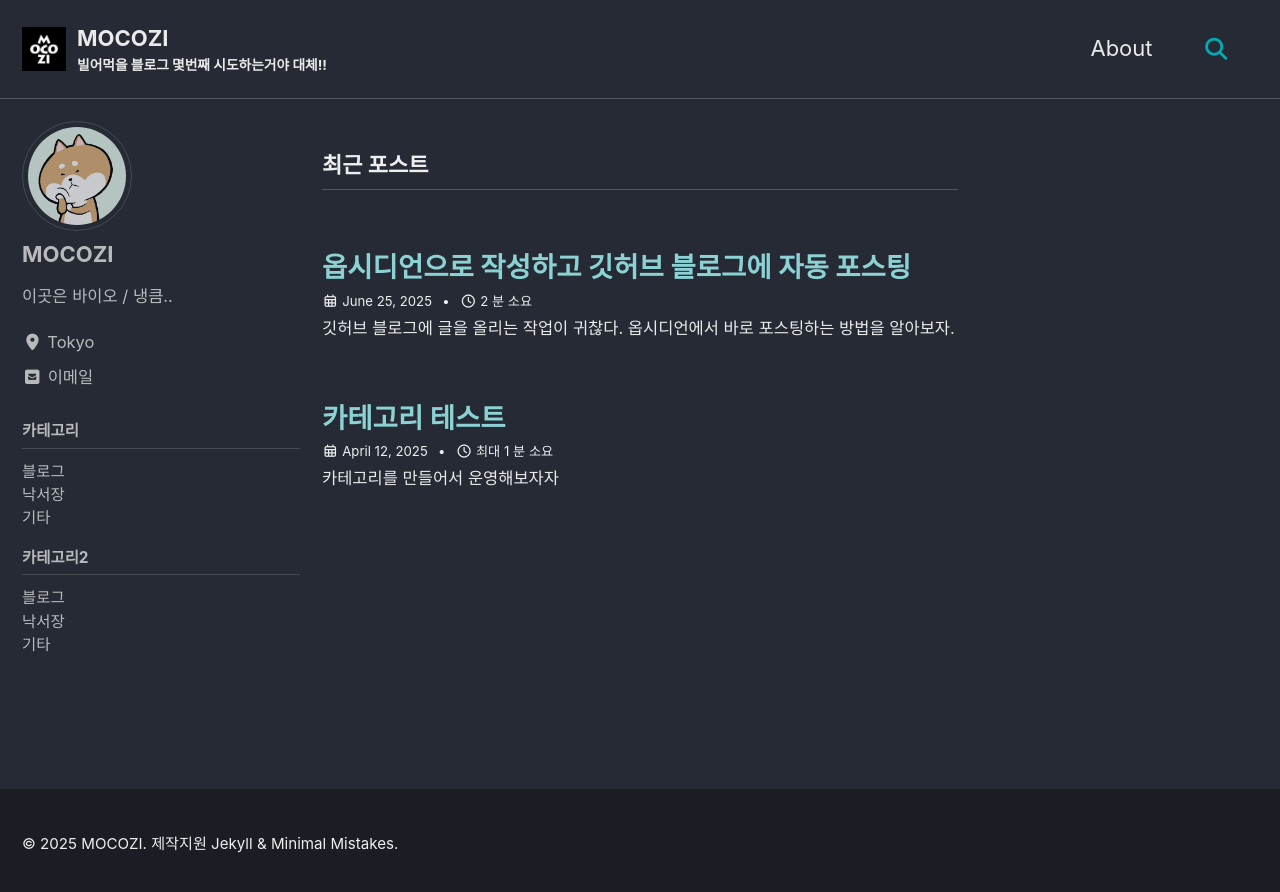
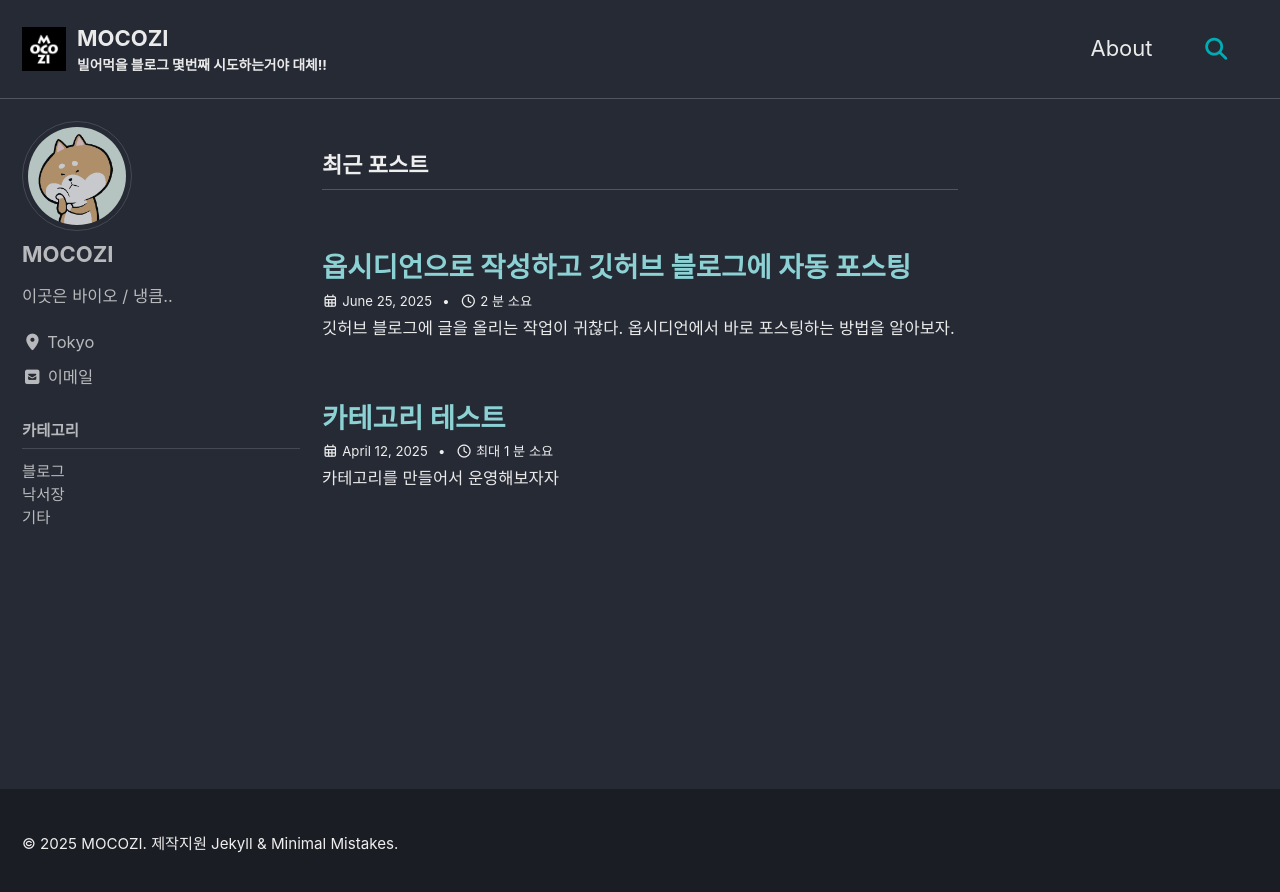
Before and after one commit to mocozi/mocozi.github.io, a Jekyll site: the page built from index.html, in a window 1280 px wide. Shown: the top 892 px of the page. Built offline with Jekyll 4.4.1, drawn with Linux system fonts in a browser that asks for light colours; cached includes are drawn as plain includes; the list of posts is cut into pages by our own code.

Commit message:
링크 수정

```diff
--- a/_data/navigation.yml
+++ b/_data/navigation.yml
@@ -1,16 +1,13 @@
 # main links
 main:
-  # - title: "Quick-Start Guide"
-  #   url: https://mmistakes.github.io/minimal-mistakes/docs/quick-start-guide/
   - title: "About"
-    url: https://mocozi.github.io/mocozi/about/
+    url: /about/
   # - title: "블로그"
   #   url: /blog/
   # - title: "낙서장"
   #   url: /doodle/
   # - title: "기타"
   #   url: /etc/
-
 
 sidebar-category:
   - title: "카테고리"
@@ -21,12 +18,3 @@ sidebar-category:
         url:  "/doodle/"
       - title: "기타"
         url:  "/etc/"
-
-  - title: "카테고리2"
-    children:
-      - title: "블로그"
-        url: "/blog/"
-      - title: "낙서장"
-        url:  "/doodle/"
-      - title: "기타"
-        url:  "/etc/"
```
